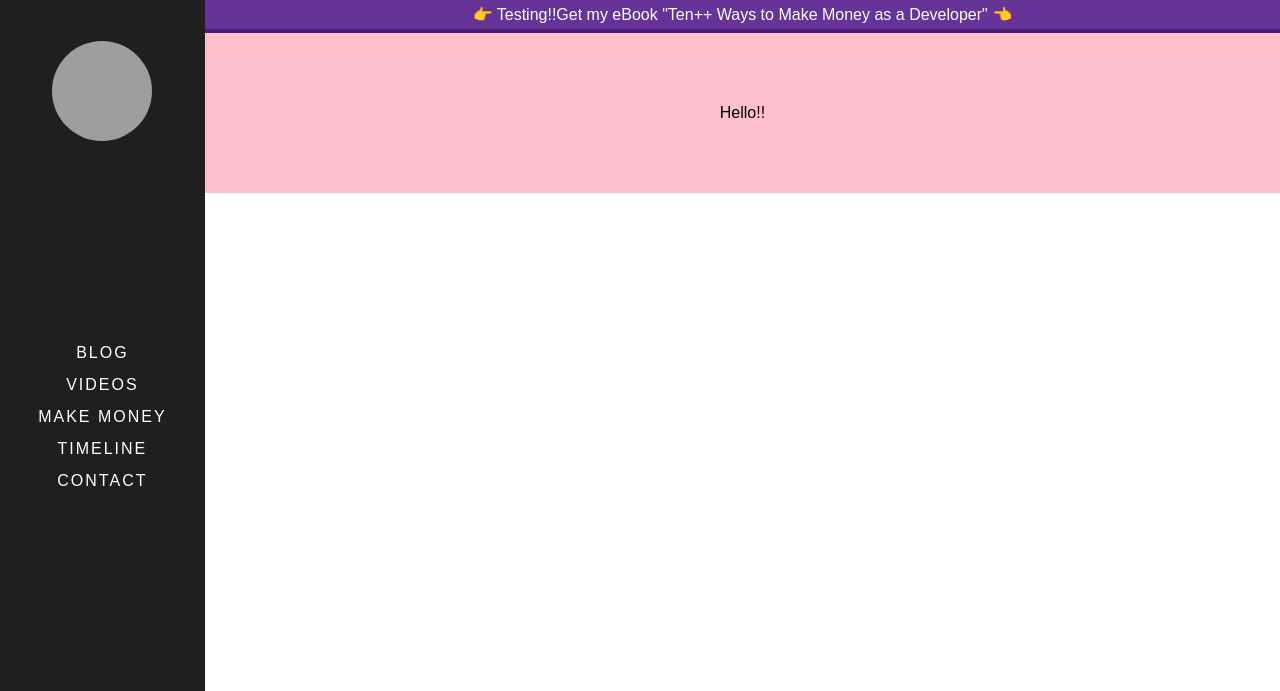
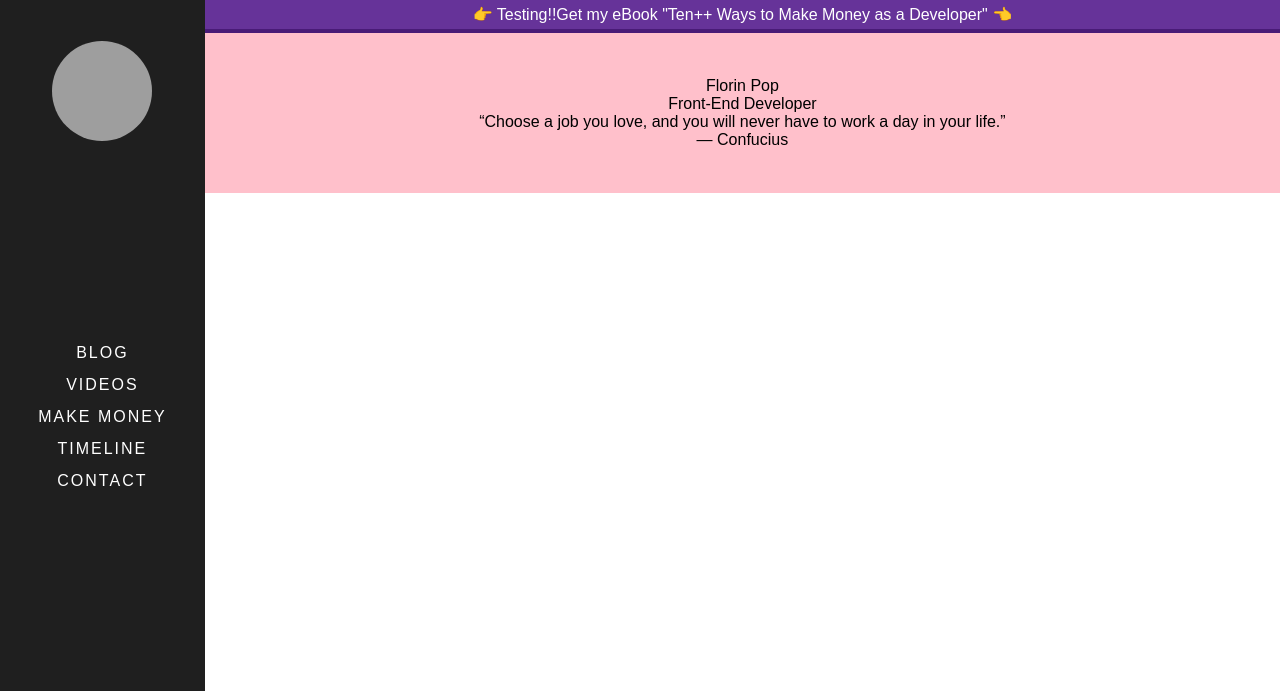
Before and after one commit to durlabhcodes/Florin-Pop-Clone, a website: page index.html in a window 1280 px wide. Shown: the top 691 px of the page. Drawn offline with Linux system fonts and the light colour scheme; grey boxes are pictures that could not be loaded.

Commit message:
Added Data in hero section

```diff
--- a/index.html
+++ b/index.html
@@ -46,7 +46,15 @@
             👈
           </a>
         </div>
-        <section class="hero-section">Hello!!</section>
+        <section class="hero-section">
+          <span class="hero-section__name">Florin Pop</span>
+          <span class="hero-section__job">Front-End Developer</span>
+          <span class="hero-section__qoute">
+            “Choose a job you love, and you will never have to work a day in
+            your life.”
+          </span>
+          <span class="hero-section__qoute-author">― Confucius</span>
+        </section>
       </main>
     </section>
   </body>
```
